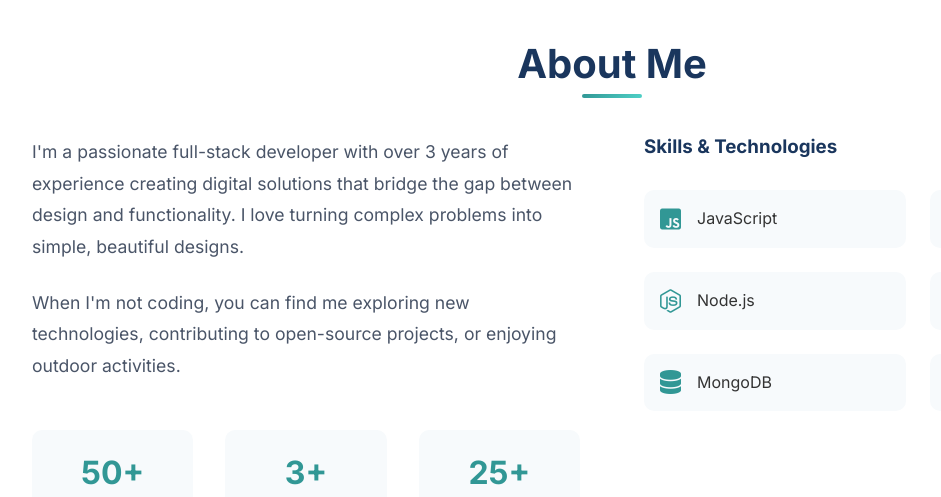
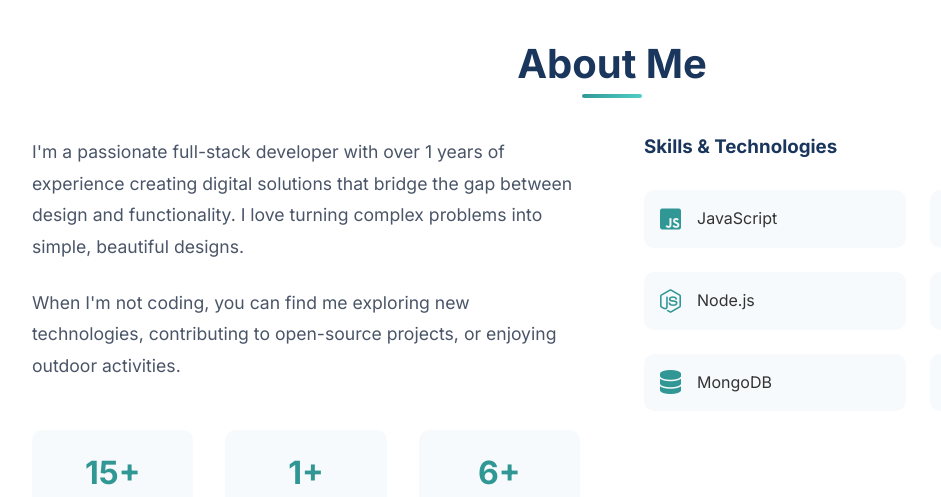
Before and after one commit to dopemukesh/CodeAlpha_PortfolioWebsite, a plain HTML site: page index.html in a window 1280 px wide. Shown: the part 860-1357 px from the top of the page, 28-969 px from the left. Drawn offline with Linux system fonts and the light colour scheme.

Commit message:
miner numbers changes

```diff
--- a/index.html
+++ b/index.html
@@ -62,22 +62,22 @@
             <h2 class="section-title">About Me</h2>
             <div class="about-content">
                 <div class="about-text">
-                    <p>I'm a passionate full-stack developer with over 3 years of experience creating digital solutions
+                    <p>I'm a passionate full-stack developer with over 1 years of experience creating digital solutions
                         that bridge the gap between design and functionality. I love turning complex problems into
                         simple, beautiful designs.</p>
                     <p>When I'm not coding, you can find me exploring new technologies, contributing to open-source
                         projects, or enjoying outdoor activities.</p>
                     <div class="about-stats">
                         <div class="stat-item">
-                            <h3>50+</h3>
+                            <h3>15+</h3>
                             <p>Projects Completed</p>
                         </div>
                         <div class="stat-item">
-                            <h3>3+</h3>
+                            <h3>1+</h3>
                             <p>Years Experience</p>
                         </div>
                         <div class="stat-item">
-                            <h3>25+</h3>
+                            <h3>6+</h3>
                             <p>Happy Clients</p>
                         </div>
                     </div>
```
